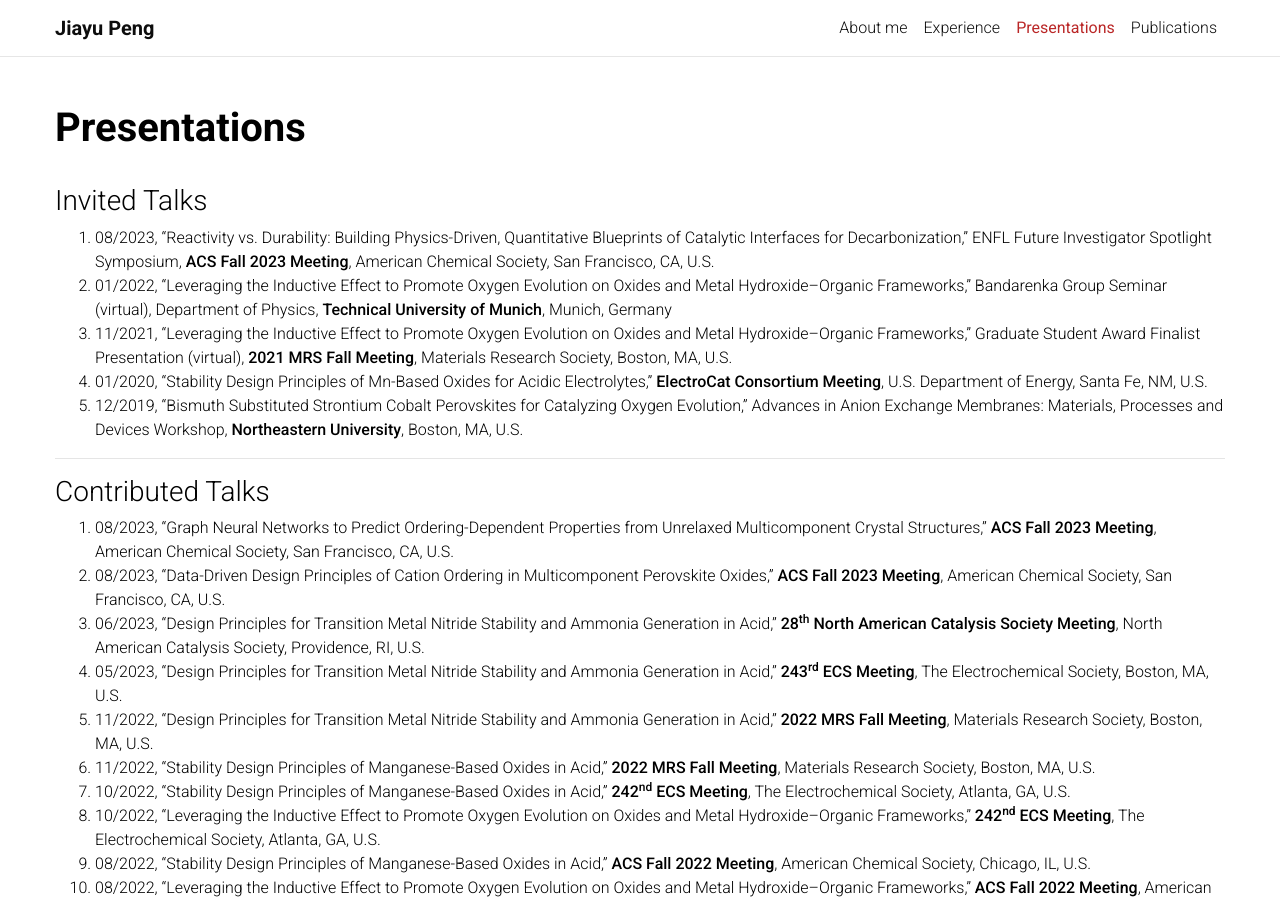
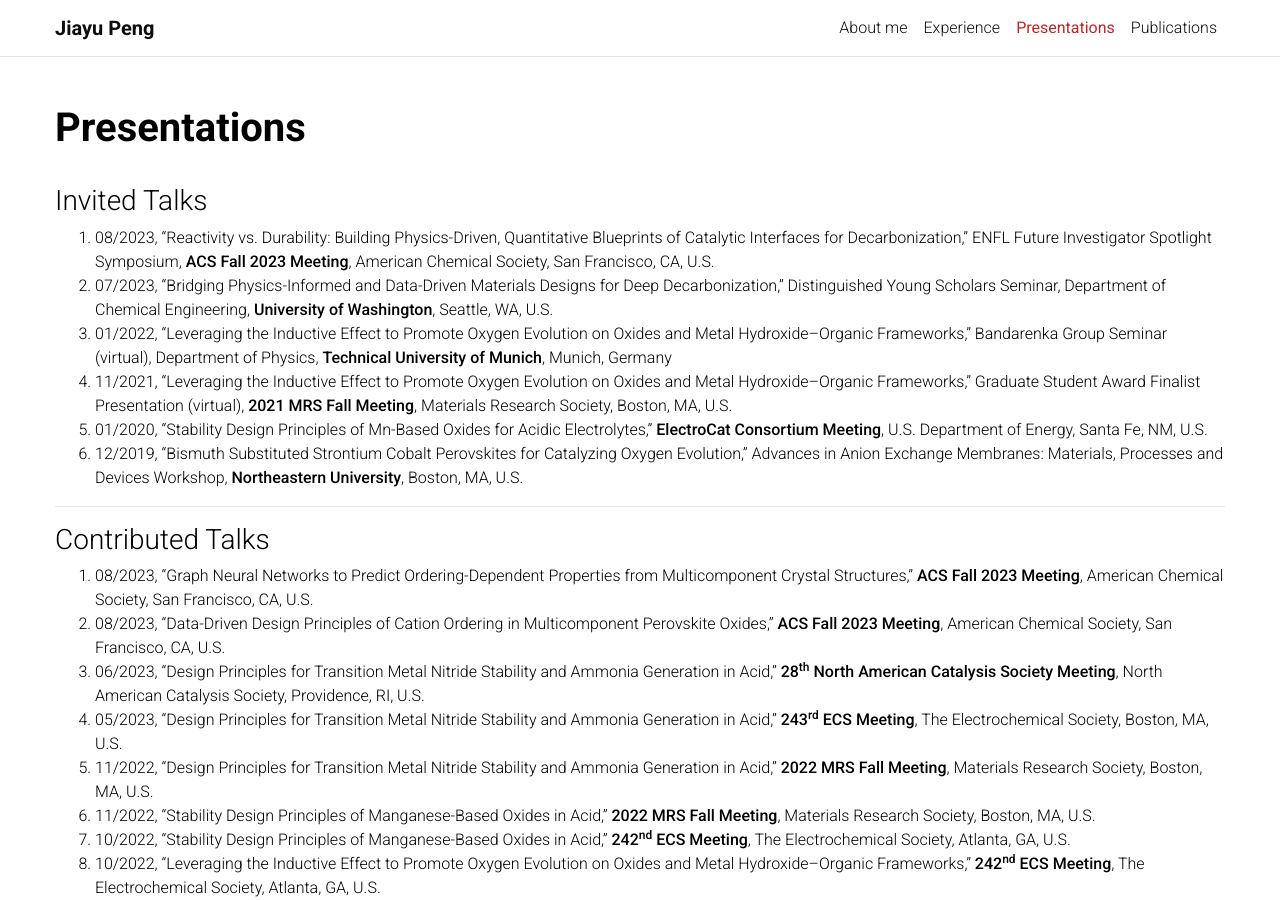
Before and after one commit to jypeng95/jypeng95.github.io, a Jekyll site: the page built from _pages/presentations.md, in a window 1280 px wide and 900 px high. Built offline with Jekyll 4.4.1, drawn with Linux system fonts in a browser that asks for light colours; a style sheet for code colours, icons or effects is not loaded.

```diff
--- a/_pages/presentations.md
+++ b/_pages/presentations.md
@@ -9,6 +9,7 @@
 ### Invited Talks
 
 1. 08/2023, "Reactivity vs. Durability: Building Physics-Driven, Quantitative Blueprints of Catalytic Interfaces for Decarbonization," ENFL Future Investigator Spotlight Symposium, **ACS Fall 2023 Meeting**, American Chemical Society, San Francisco, CA, U.S.
+1. 07/2023, "Bridging Physics-Informed and Data-Driven Materials Designs for Deep Decarbonization," Distinguished Young Scholars Seminar, Department of Chemical Engineering, **University of Washington**, Seattle, WA, U.S.
 1. 01/2022, "Leveraging the Inductive Effect to Promote Oxygen Evolution on Oxides and Metal Hydroxide–Organic Frameworks," Bandarenka Group Seminar (virtual), Department of Physics, **Technical University of Munich**, Munich, Germany
 1. 11/2021, "Leveraging the Inductive Effect to Promote Oxygen Evolution on Oxides and Metal Hydroxide–Organic Frameworks," Graduate Student Award Finalist Presentation (virtual), **2021 MRS Fall Meeting**, Materials Research Society, Boston, MA, U.S.
 1. 01/2020, "Stability Design Principles of Mn-Based Oxides for Acidic Electrolytes," **ElectroCat Consortium Meeting**, U.S. Department of Energy, Santa Fe, NM, U.S.
@@ -18,7 +19,7 @@
 
 ### Contributed Talks
 
-1. 08/2023, "Graph Neural Networks to Predict Ordering-Dependent Properties from Unrelaxed Multicomponent Crystal Structures," **ACS Fall 2023 Meeting**, American Chemical Society, San Francisco, CA, U.S.
+1. 08/2023, "Graph Neural Networks to Predict Ordering-Dependent Properties from Multicomponent Crystal Structures," **ACS Fall 2023 Meeting**, American Chemical Society, San Francisco, CA, U.S.
 1. 08/2023, "Data-Driven Design Principles of Cation Ordering in Multicomponent Perovskite Oxides," **ACS Fall 2023 Meeting**, American Chemical Society, San Francisco, CA, U.S.
 1. 06/2023, "Design Principles for Transition Metal Nitride Stability and Ammonia Generation in Acid," **28<sup>th</sup> North American Catalysis Society Meeting**, North American Catalysis Society, Providence, RI, U.S.
 1. 05/2023, "Design Principles for Transition Metal Nitride Stability and Ammonia Generation in Acid," **243<sup>rd</sup> ECS Meeting**, The Electrochemical Society, Boston, MA, U.S.
```
Also changed, not shown: _pages/experience.md (+1 -0 lines).
